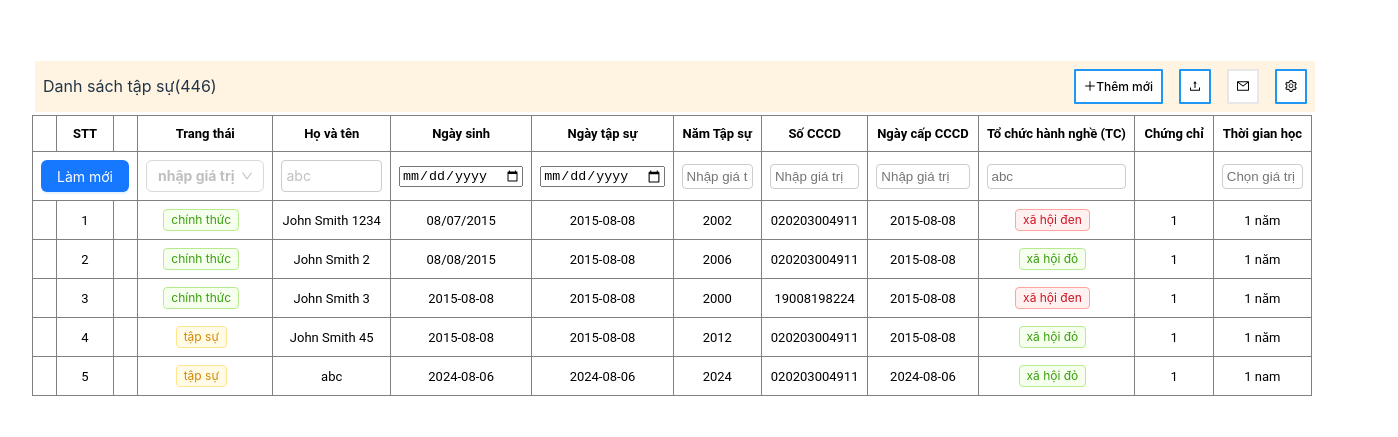
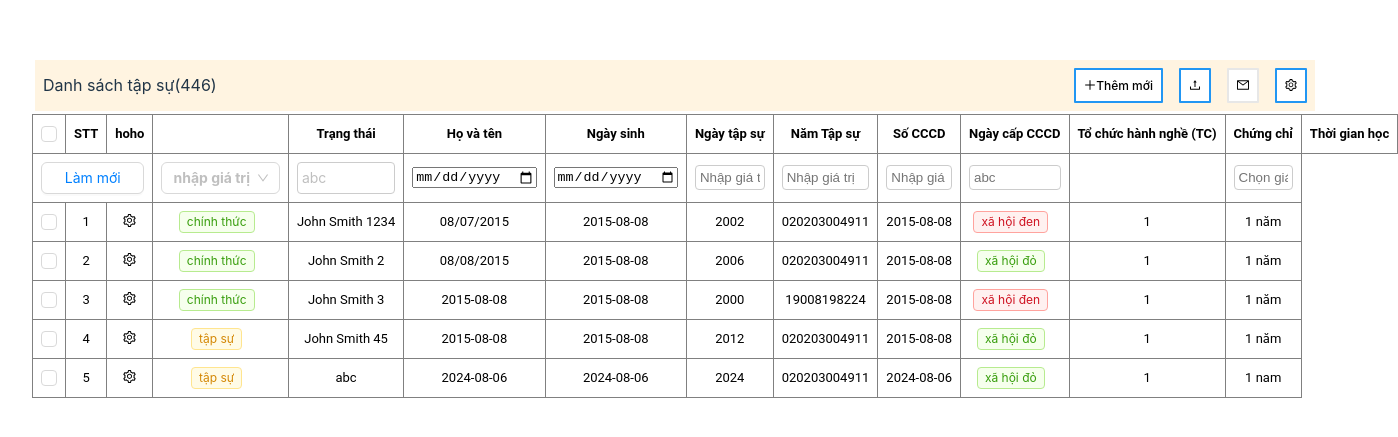
Before and after one commit to nongviettruong12/project_3, a React (Vite) app: page / in a window 1280 px wide. Shown: the part 173-610 px from the top of the page, 1398 px wide, since content can reach past the window. Built offline with nearby package versions, Linux system fonts and the light colour scheme; data requests are answered from the project's data file.

Commit message:
feat : - "button onload "          - "checkbox all or break delete"

```diff
--- a/src/components/header/header.jsx
+++ b/src/components/header/header.jsx
@@ -94,10 +94,10 @@ const HeaderNav = ({dataTable, columns, setColumns, onDeleteSelectdRows }) => {
           </button>
         </div>
       </div>
-      <Modal title='tùy chọn cột'
+      <Modal title="tùy chọn cột"
             open={isModalVisible}
             onCancel={() => setIsModalVisible(false)}
-            onOk={() => setIsModalVisible(true)}
+            onOk={() => setIsModalVisible(false)}
       >
       <Checkbox.Group
         options={columns.map(col => col.title)}
--- a/src/components/table/table.css
+++ b/src/components/table/table.css
@@ -36,7 +36,9 @@ th input[type="text"] {
 .spacing-button{
     width: 100%;
     /* border:1px solid gray;
-    color: #0080ff; */
+    */
+    color: #0080ff;
+
 }
 .config-table{
     font-size: 13px;
@@ -46,3 +48,9 @@ th input[type="text"] {
     margin-bottom: 0px;
 
 }
+.loading-container {
+    display: flex;
+    justify-content: center;
+    align-items: center;
+    height: 100%;
+  }
--- a/src/components/table/table.jsx
+++ b/src/components/table/table.jsx
@@ -1,17 +1,33 @@
 import React from "react";
 import "./table.css";
-import { DingdingOutlined, SettingOutlined } from "@ant-design/icons";
-import { Tag, Select, Form, Button, Modal, message, Input } from "antd";
+import {  SettingOutlined } from "@ant-design/icons";
+import {
+  Tag,
+  Select,
+  Form,
+  Button,
+  Modal,
+  message,
+  Input,
+  Checkbox,
+  Spin
+} from "antd";
 import { useState, useEffect } from "react";
 import * as XLSX from "xlsx";
 import HeaderNav from "../header/header";
 const Table = () => {
   const [dataTable, setDataTable] = useState([]);
+  const [selectedRowKeys, setSelectedRowKeys] = useState([]);
+  const [selectAll, setSelectAll] = useState(false);
+  const [loading,setLoading] = useState(false)
   const [columns, setColumns] = useState([
-    {title: '',dataIndex: 'checkbox',hidden: false},
-    { title: "STT", dataIndex: "STT", hidden: false },
-    {title: '', dataIndex:'logo', hidden: false},
-    { title: "Trang thái", dataIndex: "status", hidden: false },
+    {title:'STT',dataIndex: "select", hidden: false },
+    { title: "hoho", dataIndex: "STT", hidden: false },
+    {
+      dataIndex: <SettingOutlined />,
+      hidden: false,
+    },
+    { title: "Trạng thái", dataIndex: "status", hidden: false },
     { title: "Họ và tên", dataIndex: "fullName", hidden: false },
     { title: "Ngày sinh", dataIndex: "birthDay", hidden: false },
     { title: "Ngày tập sự", dataIndex: "probationDay", hidden: false },
@@ -30,17 +46,61 @@ const Table = () => {
     { value: "intern", label: "tập sự" },
     { value: "official", label: "chính thức" },
   ];
-
-  const handleDelete = (id) => {
+  const fetchData = async () => {
+    setLoading(true)
+    try {
+      const response = await fetch("http://localhost:3000/user");
+      const data = await response.json();
+      setDataTable(data);
+    } catch (error) {
+      message.error("Không thể tải dữ liệu.");
+    }finally{
+      setLoading(false)
+    }
+  };
+  const reloadData = () => {
+    fetchData()
+    setSelectedRowKeys([])
+    setSelectAll(false)
+  }
+  useEffect(()=>{
+    fetchData()
+  },[])
+  const handleDeleteSelectdRows = (id) => {
     Modal.confirm({
-      title: `Bạn có chắc muốn xoá?`,
+      title: `Bạn có chắc muốn xoá các mục đã chọn?`,
       onOk: () => {
-        setDataTable((prev) => prev.filter((user) => user.id !== id));
-        message.success("xoa thanh cong");
+        setDataTable((prev) =>
+          prev.filter((user) => !selectedRowKeys.includes(user.id))
+        );
+        setSelectedRowKeys([]);
+        setSelectAll(false);
+        message.success("Xóa các mục đã chọn thành công");
       },
     });
   };
 
+  const handleSelectAllChange = (e) => {
+    const checked = e.target.checked;
+    setSelectAll(checked);
+    if (checked) {
+      setSelectedRowKeys(dataTable.map((data) => data.id))
+    } else {
+      setSelectedRowKeys([]);
+    }
+  };
+  const handleRowSelectChange = (id) => {
+    setSelectedRowKeys((prev) => {
+      if (prev.includes.id) {
+        return prev.filter((key) => key !== key.id);
+      } else {
+        return [...prev, id];
+      }
+    });
+    if (selectAll) {
+      setSelectAll(false);
+    }
+  };
   const handleExport = () => {
     if (dataTable.length === 0) {
       message.warning("Không có dữ liệu để xuất");
@@ -53,34 +113,56 @@ const Table = () => {
     XLSX.writeFile(wb, "DanhSachTapSu.xlsx");
     message.success("Xuất file thành công");
   };
-
+  //fetch data render table
   useEffect(() => {
     fetch("http://localhost:3000/user")
       .then((res) => res.json())
       .then((dataTable) => {
         setDataTable(dataTable);
-        console.log("data:", dataTable);
       });
   }, []);
+  //fetch checkbox select all or break
+  useEffect(() => {
+    if (selectedRowKeys.length === dataTable.length) {
+      setSelectAll(true);
+    } else {
+      setSelectAll(false);
+    }
+  }, [selectedRowKeys, dataTable.length]);
   return (
     <>
       <HeaderNav
         dataTable={dataTable}
         columns={columns}
         setColumns={setColumns}
+        onDeleteSelectdRows={handleDeleteSelectdRows}
       />
       <div className="table-container">
+        {loading?(
+          <div className="loading-container">
+          <Spin size="large" />
+        </div>
+        ):(
 <table className="config-table">
           <thead>
             <tr className="text-wrap">
+              <th>
+                <Checkbox
+                  onChange={handleSelectAllChange}
+                  checked={selectAll}
+                  indeterminate={
+                    selectedRowKeys.length > 0 &&
+                    selectedRowKeys.length < dataTable.length
+                  }
+                />
+              </th>
               {columns.map((col, index) =>
-                !col.hidden ? <th key={index}>{col.title}</th> : null
+                !col.hidden && <th key={index + 1}>{col.title}</th>
               )}
-
             </tr>
             <tr className="filters">
               <th colSpan={3}>
-                <Button className="spacing-button" type="primary">
+                <Button className="spacing-button" onClick={reloadData}>
                   Làm mới
                 </Button>
               </th>
@@ -135,9 +217,14 @@ const Table = () => {
           <tbody>
             {dataTable.map((data, index) => (
               <tr key={data.id}>
-                {!columns[0].hidden && <td>{data.checkbox}</td>}
+                <td>
+                  <Checkbox
+                    checked={selectedRowKeys.includes(data.id)}
+                    onChange={() => handleRowSelectChange(data.id)}
+                  />
+                </td>
                 {!columns[1].hidden && <td>{index + 1}</td>}
-                {!columns[2].hidden && <td>{data.logo}</td>}
+                {!columns[2].hidden && <td><SettingOutlined/></td>}
                 {!columns[3].hidden && (
                   <td>
                     <Tag color={data.status === "intern" ? "gold" : "green"}>
@@ -168,6 +255,8 @@ const Table = () => {
             ))}
           </tbody>
         </table>
+        )}
+
       </div>
     </>
   );
```
Lines whose indentation alone changed are shown as unchanged.
